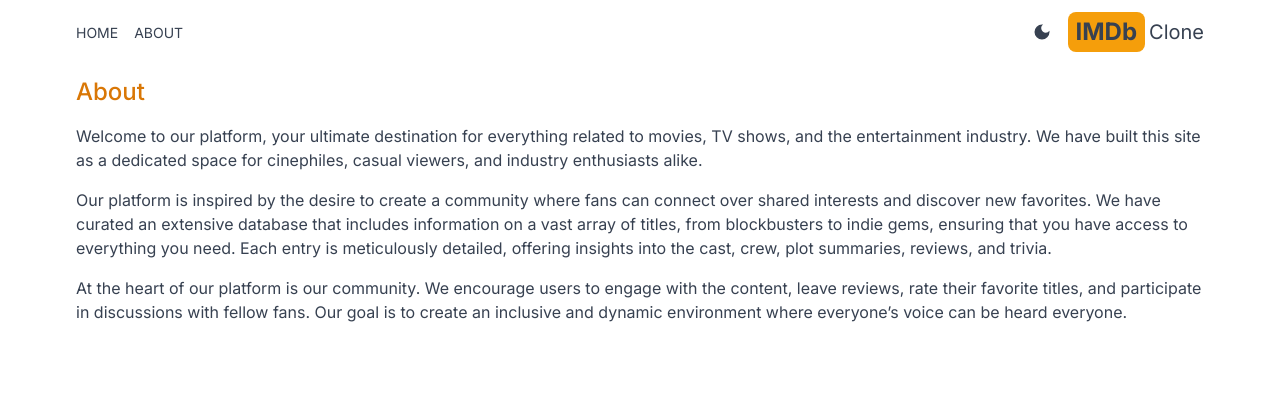
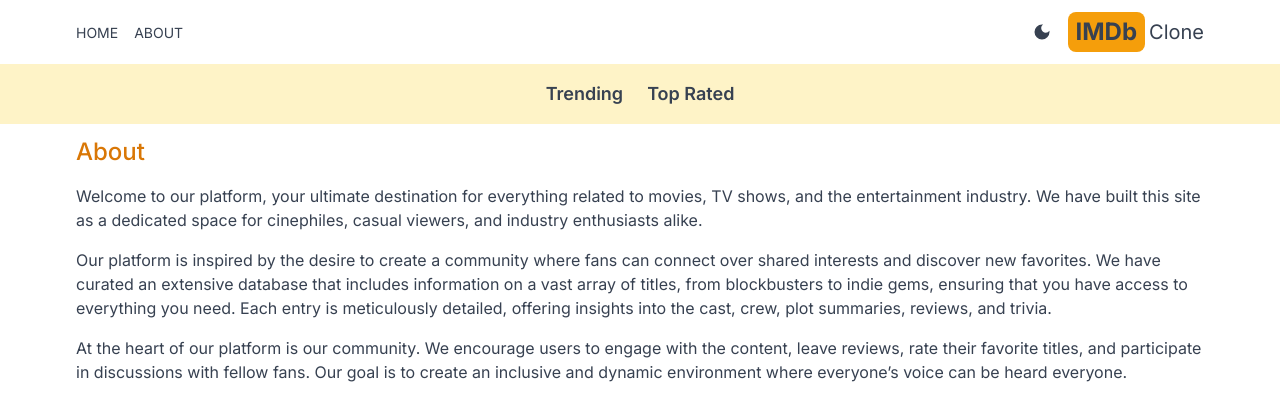
Before and after one commit to MathewIsBack/IMDB-Clone, a Next.js app: page /about in a window 1280 px wide. Shown: the top 420 px of the page. Built offline with nearby package versions, Linux system fonts and the light colour scheme.

Commit message:
new commit

```diff
--- a/src/app/layout.js
+++ b/src/app/layout.js
@@ -2,6 +2,7 @@ import { Inter } from "next/font/google";
 import "./globals.css";
 import Header from "@/components/Header";
 import Providers from "./Providers";
+import Navbar from "@/components/Navbar";
 
 const inter = Inter({ subsets: ["latin"] });
 
@@ -16,6 +17,7 @@ export default function RootLayout({ children }) {
       <body className={inter.className}>
         <Providers>
           <Header />
+          <Navbar />
           {children}
         </Providers>
       </body>
--- a/src/app/page.js
+++ b/src/app/page.js
@@ -1,7 +1,27 @@
-import React from 'react'
+import Results from "@/components/Results";
 
-export default function Home() {
+const API_KEY = process.env.API_KEY;
+
+export default async function Home({searchParams}) {
+  const genre = searchParams.genre || 'fetchTrending';
+  const res = await fetch(
+    `https://api.themoviedb.org/3${
+      genre === 'fetchTopRated' ? `/movie/top_rated` : `/trending/all/week`
+    }?api_key=${API_KEY}&language-en-US&page=1`
+  );
+  const data = await res.json();
+  if(!res.ok){
+    throw new Error('Failed to fetch data')
+  }
+  const results = data.results;
+   // Example: Log the titles or names of the results
+   results.forEach((item) => {
+    const title = item.title || item.name; // Check for 'title' or 'name'
+    console.log(title); // Log the title or name
+  });
   return (
-    <div>Home</div>
+    <div>
+      <Results results={results} />
+    </div>
   )
 }
--- /dev/null
+++ b/src/components/Navbar.jsx
@@ -0,0 +1,11 @@
+import React from 'react'
+import NavbarItem from './NavbarItem'
+
+export default function Navbar() {
+  return (
+    <div className='flex dark:bg-gray-600 bg-amber-100 p-4 lg:text-lg justify-center gap-6'>
+        <NavbarItem title='Trending' param='fetchTrending' />
+        <NavbarItem title='Top Rated' param='fetchTopRated' />
+    </div>
+  )
+}
--- /dev/null
+++ b/src/components/NavbarItem.jsx
@@ -0,0 +1,19 @@
+'use client'
+
+import Link from 'next/link';
+
+import {useSearchParams} from 'next/navigation'
+
+export default function NavbarItem({ title, param }) {
+    const searchParams = useSearchParams();
+    const genre = searchParams.get('genre');
+  return (
+    <div>
+        <Link className={`hover:text-amber-600 font-semibold
+        ${genre === param ? 'underline underline-offset-8 decoration-4 decoration-amber-500 rounded-lg' : '' }`}
+            href={`/?genre=${param}`}>
+            {title}
+        </Link>
+    </div>
+  );
+}
--- /dev/null
+++ b/src/components/Results.jsx
@@ -0,0 +1,17 @@
+import React from 'react'
+
+export default function Results({ results }) {
+  return (
+    <div>
+        {
+            results.map((item) => (
+                <div key={item.id}>
+                    <h2>
+                    {item.title || item.name || 'Title not available'}
+                    </h2>
+                </div>
+            ))
+        }
+    </div>
+  )
+}
```
